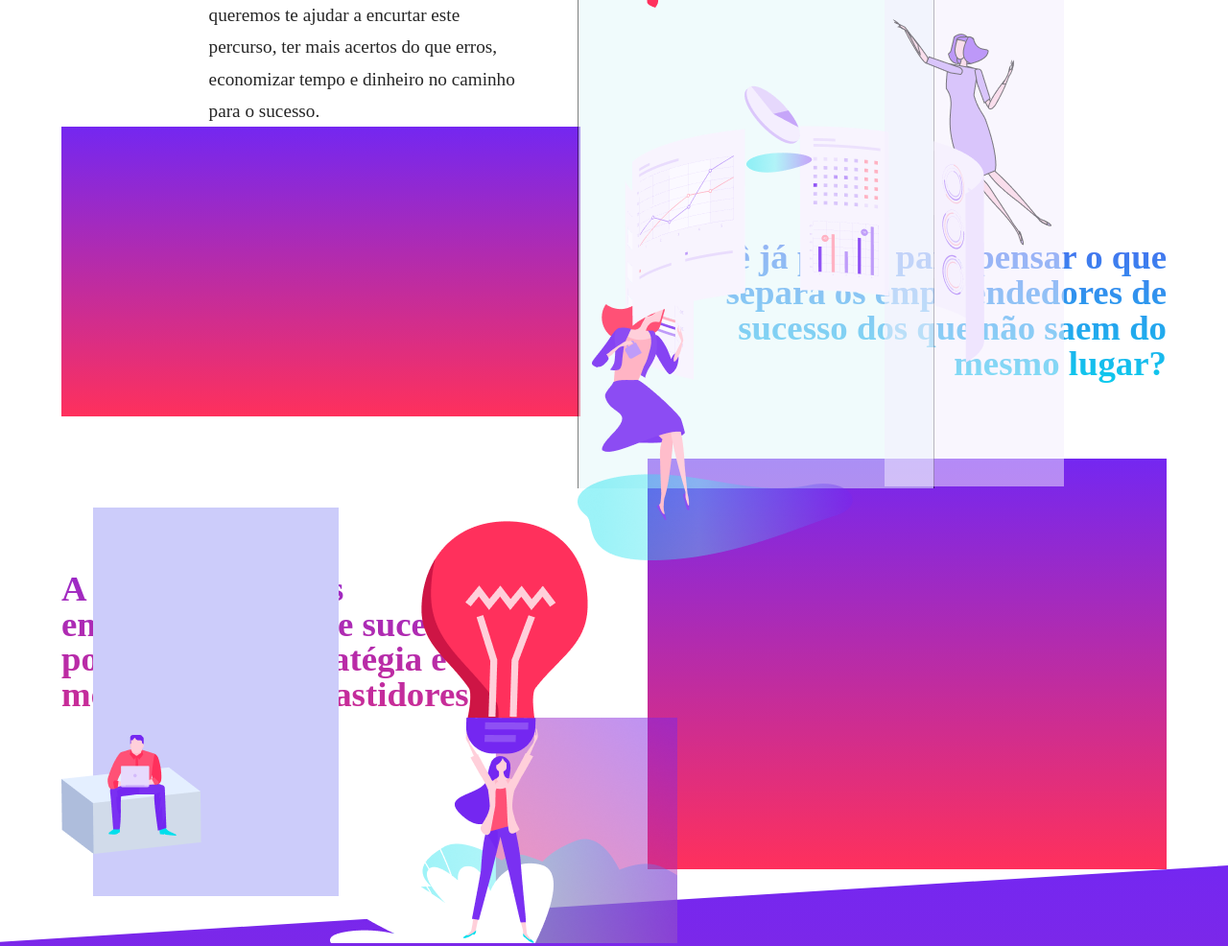
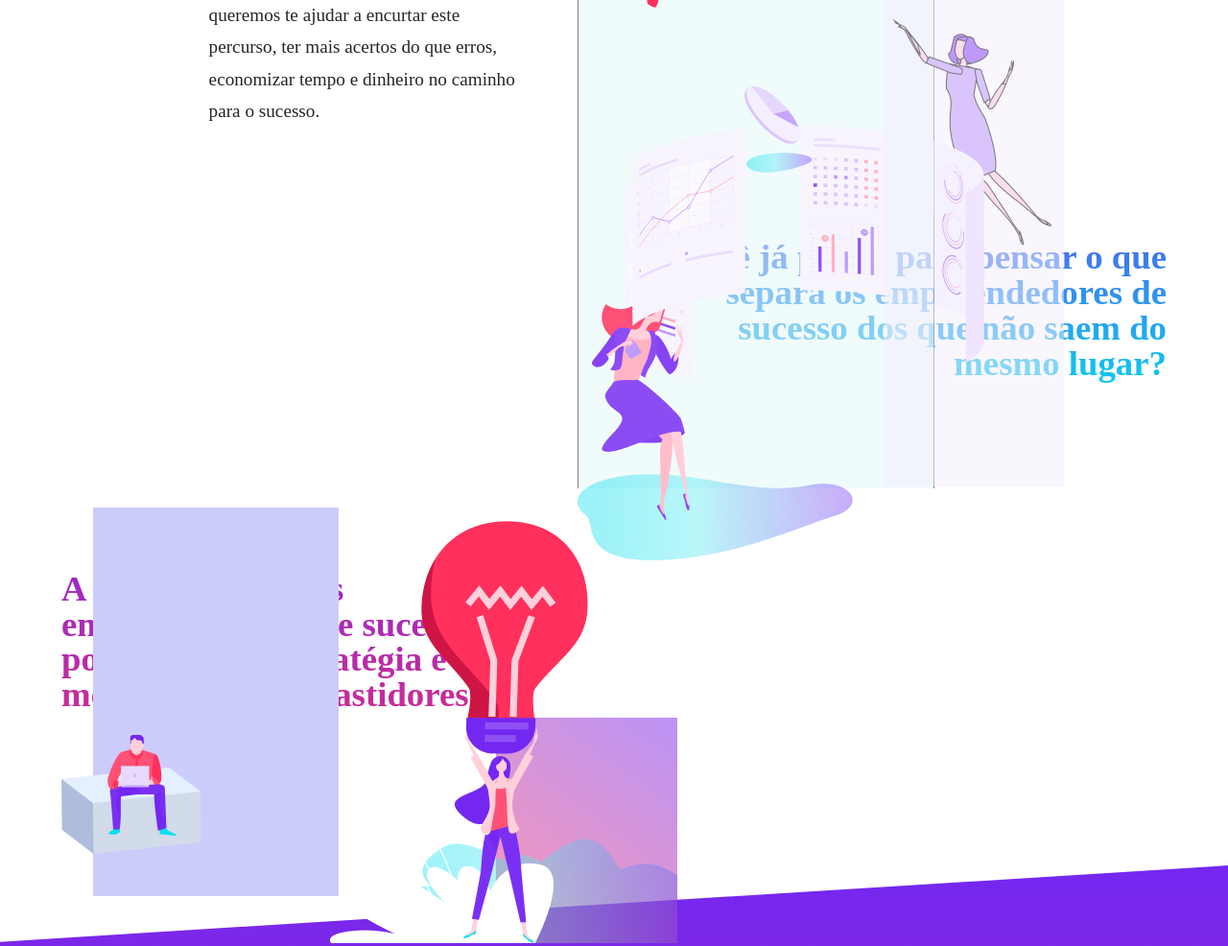
Before and after one commit to AndersonDiasS/caminhada_heroi, a plain HTML site: page index.html in a window 1280 px wide. Shown: the part 1260-2246 px from the top of the page at 96% size. Drawn offline with nearby package versions, Linux system fonts and the light colour scheme; a web font is replaced by a local one.

Commit message:
Background

```diff
--- a/src/scss/Custom.scss
+++ b/src/scss/Custom.scss
@@ -199,7 +199,7 @@ p {
 #abre-metodologia .image_01 {
   height: 100%;
   width: 100%;
-  background: linear-gradient(0deg, $primary 0%, #7427f1 100%);
+  // background: linear-gradient(0deg, $primary 0%, #7427f1 100%);
 }
 
 /* METODOLOGIA */
```
Also changed, not shown: src/css/style.css, 1 other file.
